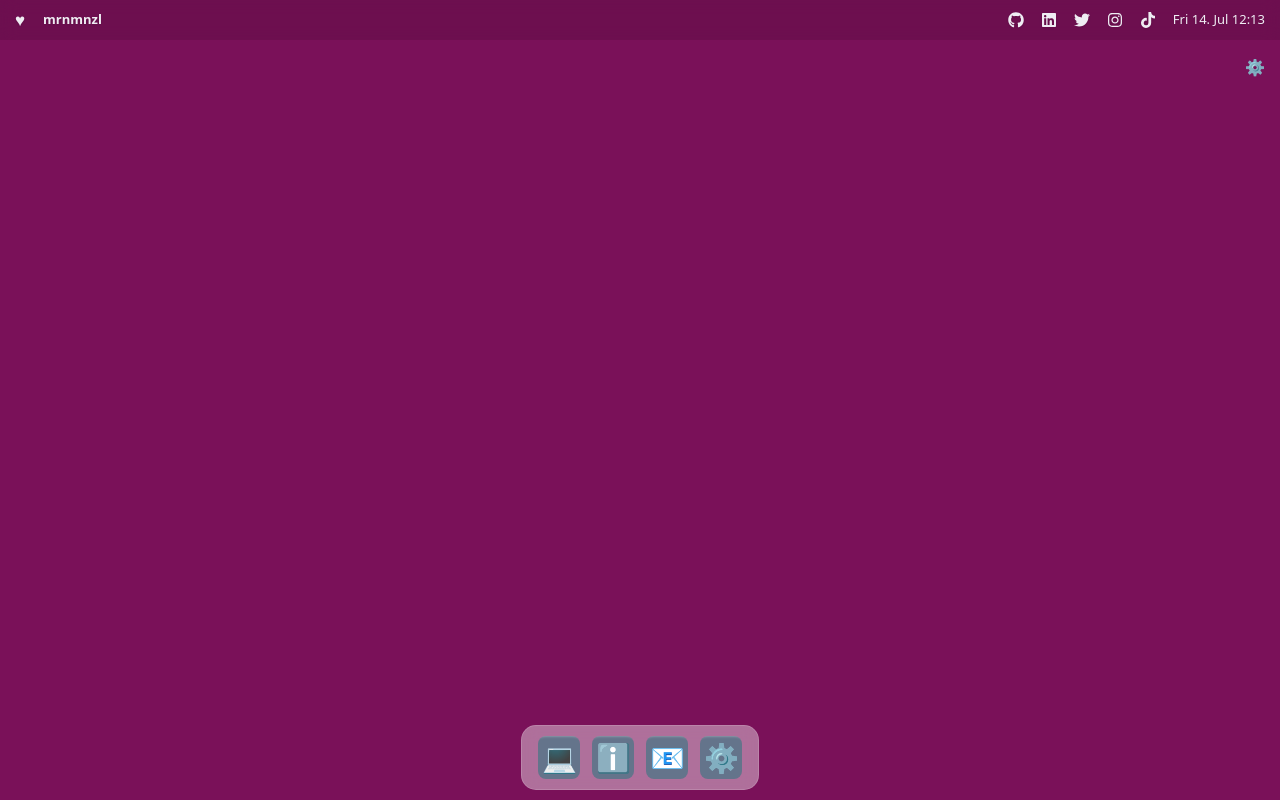
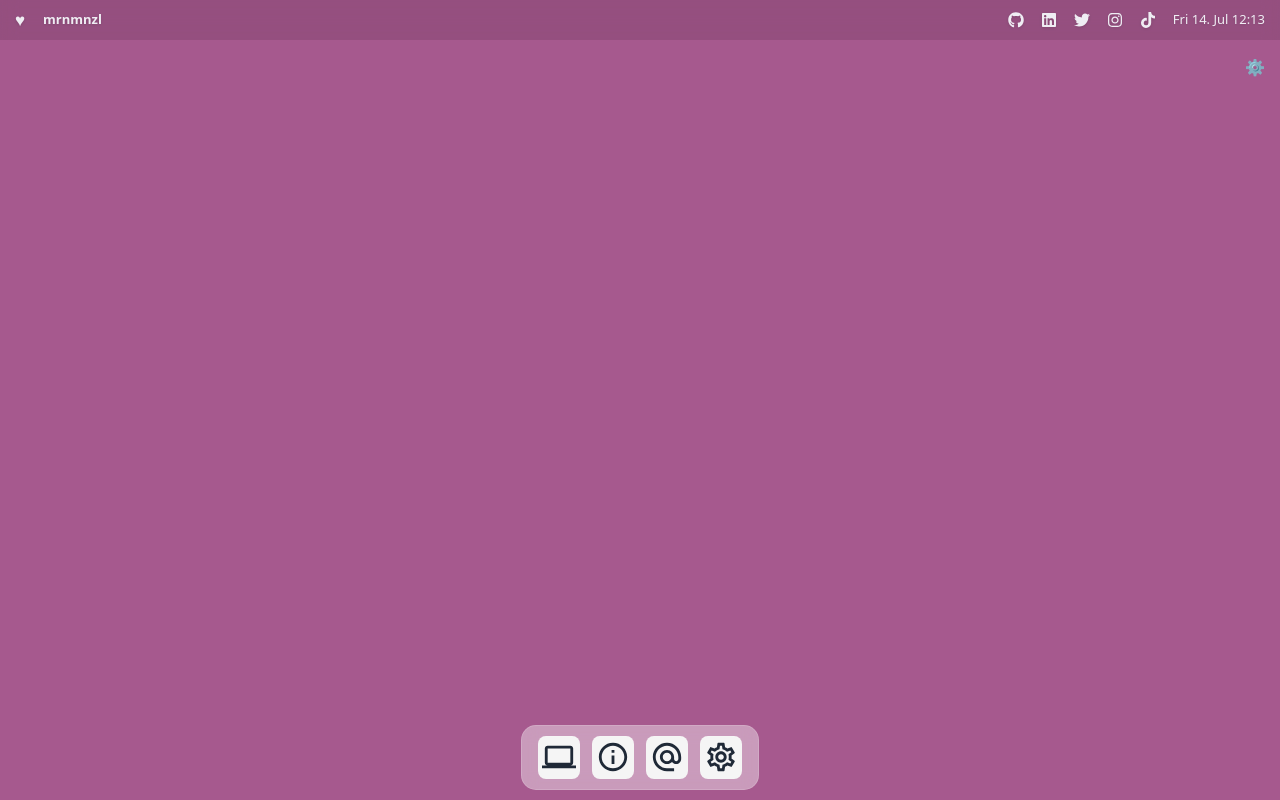
Before and after one commit to mrnmnzl/mrnmnzl.com, a Next.js app: page / in a window 1280 px wide. Built offline with nearby package versions, Linux system fonts and the light colour scheme.

Commit message:
Refactor styling of dock

```diff
--- a/app/about/page.js
+++ b/app/about/page.js
@@ -4,7 +4,7 @@ import portrait from "../../public/images/portrait.jpg";
 
 export default function About() {
   return (
-    <main className="about shadow-window bg-window-light text-text-light dark:bg-window-dark dark:text-text-dark">
+    <main className="about-page shadow-window bg-window-light text-text-light dark:bg-window-dark dark:text-text-dark">
       <header className="hidden sm:flex flex-none">
         <Dots location="/" red activeDots={1} />
       </header>
--- a/app/globals.css
+++ b/app/globals.css
@@ -2,16 +2,18 @@
 @tailwind components;
 @tailwind utilities;
 
+@layer base {
   html {
     overflow: hidden;
   }
 
   body {
-  background-color: rgb(122, 17, 89);
+    background-color: rgb(166, 89, 142);
+  }
 }
 
 @layer components {
-  .about {
+  .about-page {
     position: absolute;
     top: 0;
     left: 0;
@@ -24,33 +26,7 @@ body {
     z-index: 1001;
   }
 
-  @media (min-width: 640px) {
-    .about {
-      top: 40%;
-      left: 50%;
-      transform-origin: center;
-      transform: translate(-50%, -50%);
-      width: 280px;
-      height: 480px;
-      padding: 0.5rem;
-      border-radius: 10px;
-      overflow: hidden;
-    }
-  }
-}
-
-
-/* Dock */
   .dock {
-  position: relative;
-  display: flex;
-  align-items: center;
-  justify-content: center;
-  width: 100%;
-  z-index: 1000;
-}
-
-.dock__content {
     display: flex;
     align-items: center;
     justify-content: center;
@@ -62,8 +38,7 @@ body {
     backdrop-filter: blur(8px);
   }
 
-/* App Icon */
-.app-icon__wrapper {
+  .app-icon {
     position: relative;
     display: flex;
     align-items: center;
@@ -76,39 +51,7 @@ body {
     transition: height 0.3s, width 0.3s;
   }
 
-.app-icon__content {
-  display: flex;
-  align-items: center;
-  justify-content: center;
-  flex-shrink: 0;
-  width: 100%;
-  height: 100%;
-  border-radius: 10px;
-}
-
-.app-icon__icon-wrapper {
-  display: flex;
-  align-items: center;
-  justify-content: center;
-  width: 80%;
-  height: 80%;
-  margin: 0;
-}
-
-.app-icon__icon-wrapper p {
-  font-size: 28px;
-  transition: font-size 0.3s;
-}
-
-.app-icon__indicator {
-  display: none;
-  flex-shrink: 0;
-  width: 4px;
-  height: 4px;
-  border-radius: 10px;
-}
-
-.app-icon__text {
+  .app-icon-tool-tip {
     display: absolute;
     visibility: hidden;
     margin-top: -110px;
@@ -122,12 +65,19 @@ body {
   }
 
   @media (min-width: 640px) {
-  /* Dock */
-  .dock {
-    height: 75px;
+    .about-page {
+      top: 40%;
+      left: 50%;
+      transform-origin: center;
+      transform: translate(-50%, -50%);
+      width: 280px;
+      height: 480px;
+      padding: 0.5rem;
+      border-radius: 10px;
+      overflow: hidden;
     }
 
-  .dock__content {
+    .dock {
       align-items: flex-end;
       height: 65px;
       width: unset;
@@ -138,31 +88,23 @@ body {
       border: 1px solid rgba(255,255,255, 0.15);
     }
 
-  /* App Icon */
-  .app-icon__wrapper {
+    .app-icon {
       width: 50px;
       height: 50px;
       margin: 3px 2px;
     }
 
-  .app-icon__wrapper:hover {
+    .app-icon:hover {
       height: 70px;
       width: 70px;
     }
-
-  .app-icon__wrapper:hover > p {
-    visibility: visible;
+  }
 }
 
-  .app-icon__content {
-    width: 85%;
-    height: 85%;
-    margin: 5px 0;
-    border-radius: 8px;
-    box-shadow: inset 0px 10px 3px -10px rgba(255, 255, 255, 0.500);
-  }
-
-  .app-icon__indicator {
-    display: block;
+@layer utilities {
+  .flex-c-c {
+    display: flex;
+    align-items: center;
+    justify-content: center;
   }
 }
--- a/components/dock/app-icon.js
+++ b/components/dock/app-icon.js
@@ -3,24 +3,22 @@ import React from "react";
 import Link from "next/link";
 import { usePathname } from "next/navigation";
 
-const Icon = ({ location, icon, text }) => {
+const Icon = ({ location, icon, text, children }) => {
   const path = usePathname();
   const isActive = path === location;
 
   return (
     <Link href={location} className="border-r-6">
-      <div className="app-icon__wrapper">
-        <div className="app-icon__content bg-slate-500 group">
-          <div className="app-icon__icon-wrapper">
-            <p className="text-center group-hover:text-[40px]">{icon}</p>
-          </div>
+      <div className="app-icon group">
+        <div className="flex-c-c shrink-0 w-full h-full sm:h-[85%] sm:w-[85%] sm:m-[5px_0] rounded-[10px] sm:rounded-lg bg-neutral-100 shadow-app-icon">
+          <div className="flex-c-c h-[80%] w-[80%] m-0">{children}</div>
         </div>
         {isActive ? (
-          <div className="app-icon__indicator bg-gray-800 dark:bg-gray-100"></div>
+          <div className="hidden sm:block shrink-0 w-1 h-1 rounded-[10px] bg-gray-800 dark:bg-gray-100"></div>
         ) : (
-          <div className="app-icon__indicator bg-transparent"></div>
+          <div className="hidden sm:block shrink-0 w-1 h-1 rounded-[10px] bg-transparent"></div>
         )}
-        <p className="app-icon__text text-black dark:text-white bg-[rgba(255, 255, 255, 0.5)] dark:bg-[rgba(0, 0, 0, 0.5)]">
+        <p className="app-icon-tool-tip group-hover:visible text-black dark:text-white bg-app-icon-tool-tip-light dark:bg-app-icon-tool-tip-dark ">
           {text}
         </p>
       </div>
--- a/components/dock/index.js
+++ b/components/dock/index.js
@@ -1,14 +1,28 @@
 import React from "react";
 import AppIcon from "./app-icon";
+import {
+  MdAlternateEmail,
+  MdOutlineSettings,
+  MdInfoOutline,
+  MdComputer,
+} from "react-icons/md";
 
 const Dock = () => {
   return (
-    <footer className="dock">
-      <div className="dock__content bg-dock-mobile dark:bg-dock-mobile-dark sm:bg-dock dark:sm:bg-dock-dark">
-        <AppIcon icon="💻" location="/projects" text="Projects" />
-        <AppIcon icon="ℹ️" location="/about" text="About Marion" />
-        <AppIcon icon="📧" location="mailto:marion.menzl@me.com" text="Mail" />
-        <AppIcon icon="⚙️" location="/settings" text="Settings" />
+    <footer className="relative flex-c-c w-full z-50 sm:h-[75px]">
+      <div className="dock bg-dock-mobile dark:bg-dock-mobile-dark sm:bg-dock dark:sm:bg-dock-dark">
+        <AppIcon location="/projects" text="Projects">
+          <MdComputer className="h-full w-full text-gray-800" />
+        </AppIcon>
+        <AppIcon location="/about" text="About Marion">
+          <MdInfoOutline className="h-full w-full text-gray-800" />
+        </AppIcon>
+        <AppIcon location="mailto:marion.menzl@me.com" text="Mail">
+          <MdAlternateEmail className="h-full w-full text-gray-800" />
+        </AppIcon>
+        <AppIcon icon="⚙️" location="/settings" text="Settings">
+          <MdOutlineSettings className="h-full w-full text-gray-800" />
+        </AppIcon>
       </div>
     </footer>
   );
--- a/tailwind.config.js
+++ b/tailwind.config.js
@@ -8,10 +8,13 @@ module.exports = {
   theme: {
     extend: {
       boxShadow: {
-        dot: "inset 0px 0px 0px 1px rgba(0,0,0,0.07)",
+        dot: "inset 0px 0px 0px 1px rgba(0, 0, 0, 0.07)",
         window: "0px 11px 33px rgba(0, 0, 0, 0.2)",
+        "app-icon": "inset 0px 10px 3px -10px rgba(255, 255, 255, 0.5)",
       },
       colors: {
+        "app-icon-tool-tip-light": "rgba(255, 255, 255, 0.5)",
+        "app-icon-tool-tip-dark": "rgba(0, 0, 0, 0.5)",
         "button-light": "rgba(214, 214, 214, 1)",
         "button-dark": "rgba(101, 101, 101, 1)",
         "menu-bar": "rgba(255, 255, 255, 0.8)",
@@ -21,8 +24,8 @@ module.exports = {
         dock: "rgba(255, 255, 255, 0.4)",
         "dock-dark": "rgba(158, 158, 158, 0.2)",
         "dock-mobile": "rgba(255, 255, 255, 0.4)",
-        "dock-mobile-dark": "rgba(0,0,0, 0.3)",
-        "dot-bg": "rgb(214	213	213	)",
+        "dock-mobile-dark": "rgba(0, 0, 0, 0.3)",
+        "dot-bg": "rgb(214, 213, 213)",
         "text-light": "rgba(72, 72, 72, 1)",
         "text-dark": "rgba(233, 233, 233, 1)",
         "window-light": "rgba(240, 240, 240, 1)",
```
Lines whose indentation alone changed are shown as unchanged.
